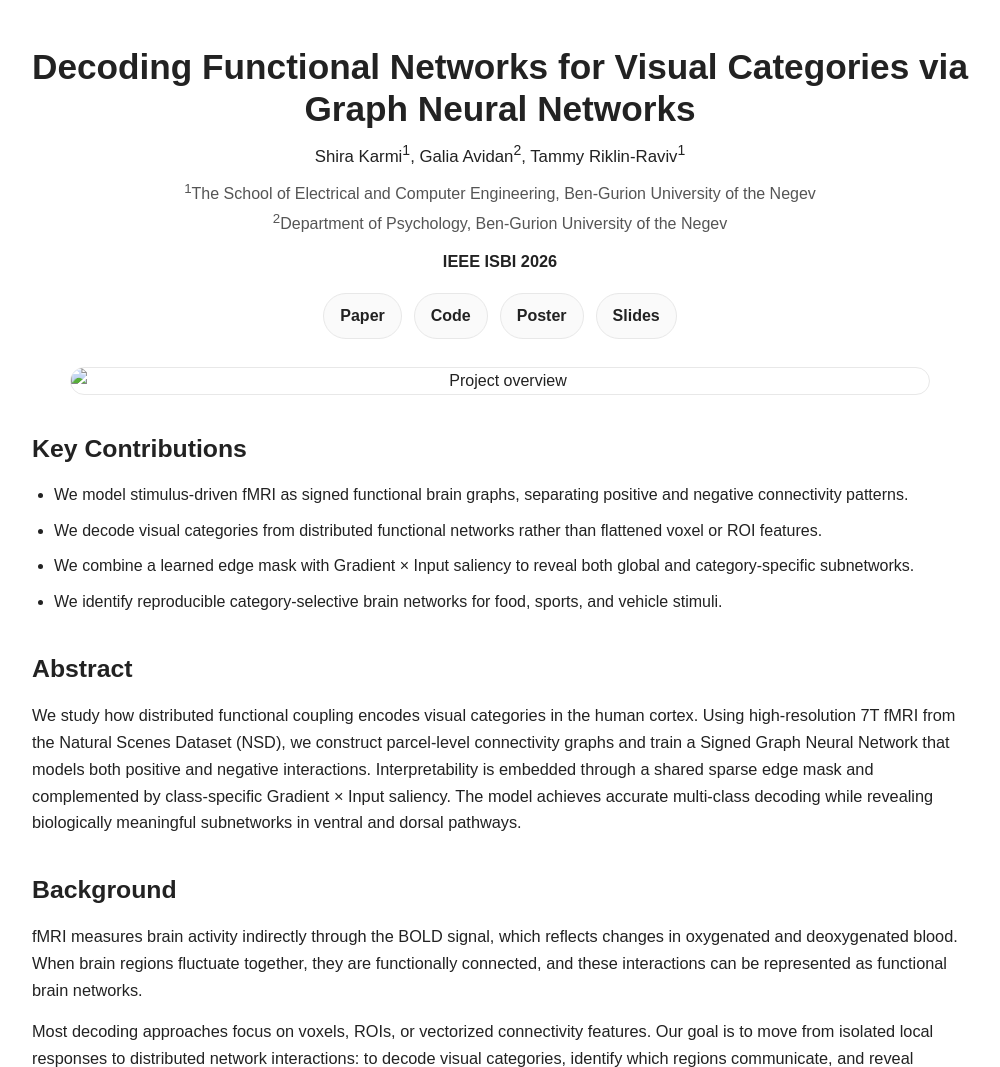
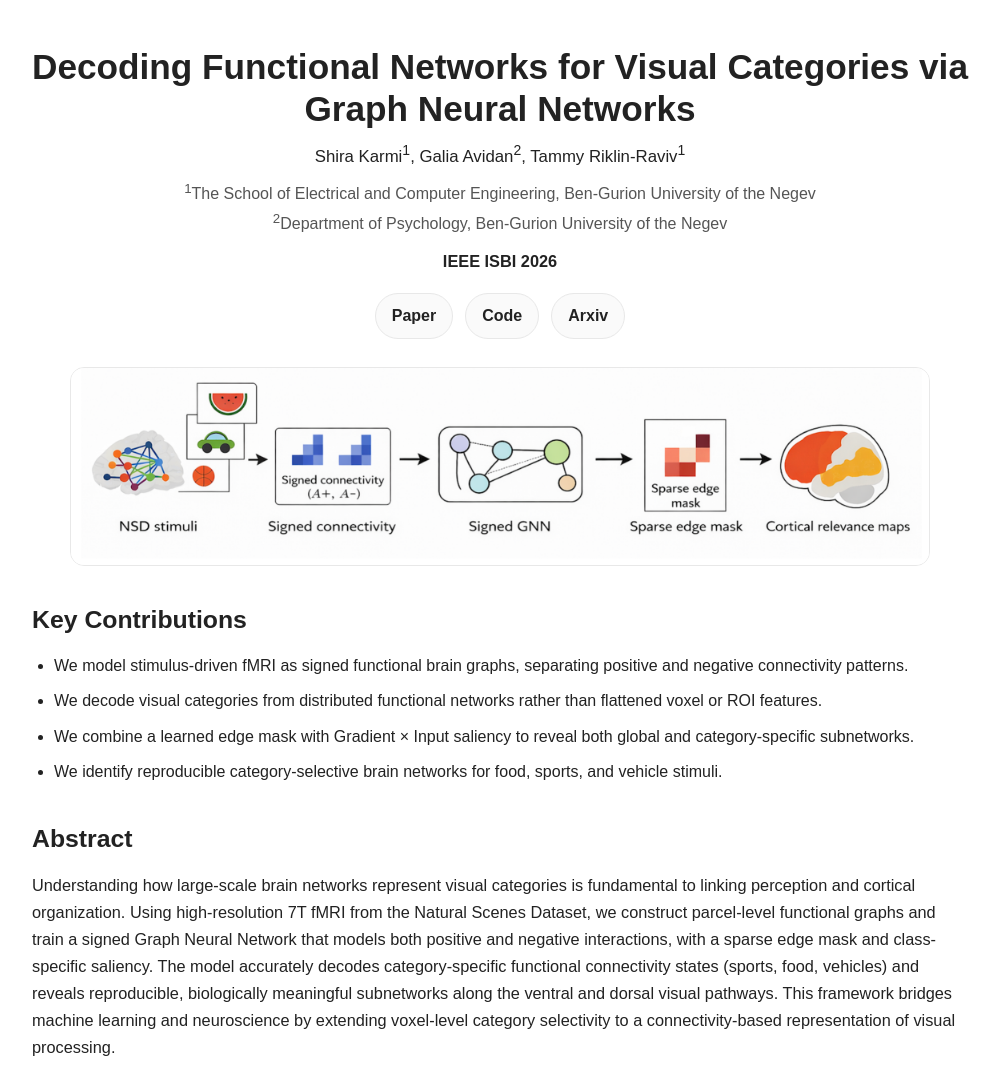
Before and after one commit to Shira8/Decoding-Functional-Networks-for-Visual-Categories-via-Graph-Neural-Networks, a plain HTML site: page index.html in a window 1280 px wide. Shown: the top 1067 px of the page, without its empty margins (140-1140 px from the left). Drawn offline with Linux system fonts and the light colour scheme.

Commit message:
index.html

```diff
--- a/index.html
+++ b/index.html
@@ -187,13 +187,12 @@
       <div class="links">
         <a class="pill" href="static/pdfs/ISBI_2026.pdf" target="_blank" rel="noopener">Paper</a>
         <a class="pill" href="https://github.com/Shira8/Decoding-Functional-Networks-for-Visual-Categories-via-Graph-Neural-Networks" target="_blank" rel="noopener">Code</a>
-        <a class="pill" href="static/pdfs/ISBI_2026.pdf" target="_blank" rel="noopener">Poster</a>
-        <a class="pill" href="static/files/seminar_shira_final.pptx" target="_blank" rel="noopener">Slides</a>
+        <a class="pill" href="https://arxiv.org/abs/2603.28931" target="_blank" rel="noopener">Arxiv</a>
       </div>
 
       <div class="hero-media">
         <!-- Replace with your best overview figure or teaser video -->
-        <img src="static/images/overview_figure.png" alt="Project overview">
+        <img src="static/images/123456788.png" alt="Project overview">
       </div>
     </section>
 
@@ -210,12 +209,7 @@
     <section>
       <h2>Abstract</h2>
       <p>
-        We study how distributed functional coupling encodes visual categories in the human cortex.
-        Using high-resolution 7T fMRI from the Natural Scenes Dataset (NSD), we construct parcel-level
-        connectivity graphs and train a Signed Graph Neural Network that models both positive and negative
-        interactions. Interpretability is embedded through a shared sparse edge mask and complemented by
-        class-specific Gradient × Input saliency. The model achieves accurate multi-class decoding
-        while revealing biologically meaningful subnetworks in ventral and dorsal pathways.
+        Understanding how large-scale brain networks represent visual categories is fundamental to linking perception and cortical organization. Using high-resolution 7T fMRI from the Natural Scenes Dataset, we construct parcel-level functional graphs and train a signed Graph Neural Network that models both positive and negative interactions, with a sparse edge mask and class-specific saliency. The model accurately decodes category-specific functional connectivity states (sports, food, vehicles) and reveals reproducible, biologically meaningful subnetworks along the ventral and dorsal visual pathways. This framework bridges machine learning and neuroscience by extending voxel-level category selectivity to a connectivity-based representation of visual processing.
       </p>
     </section>
 
@@ -281,7 +275,7 @@
 
       <div class="figure">
         <!-- Replace with the best architecture figure from your slides -->
-        <img src="static/images/signed_gnn_architecture.png" alt="Signed GNN architecture">
+        <img src="static/images/123456788.png" alt="Signed GNN architecture">
         <div class="caption">Signed GNN architecture for decoding visual categories from functional connectivity graphs.</div>
       </div>
     </section>
```
